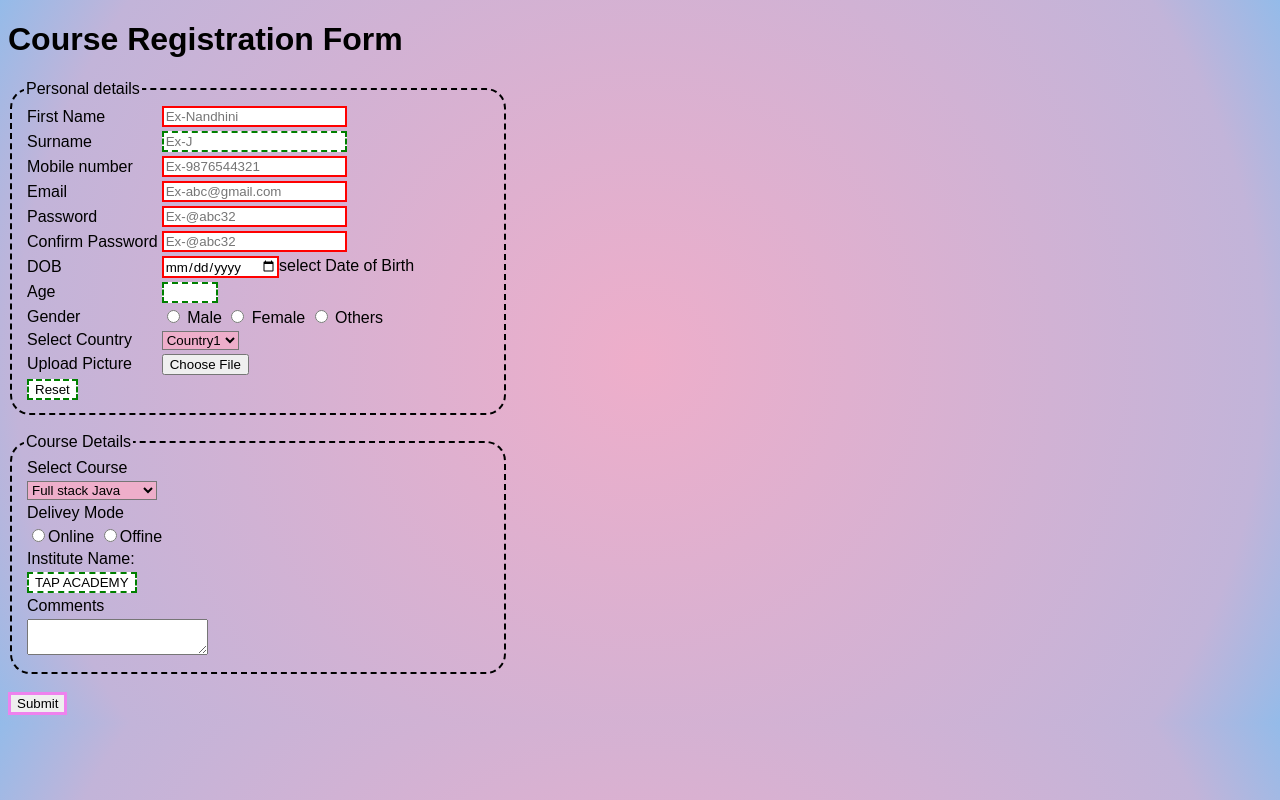
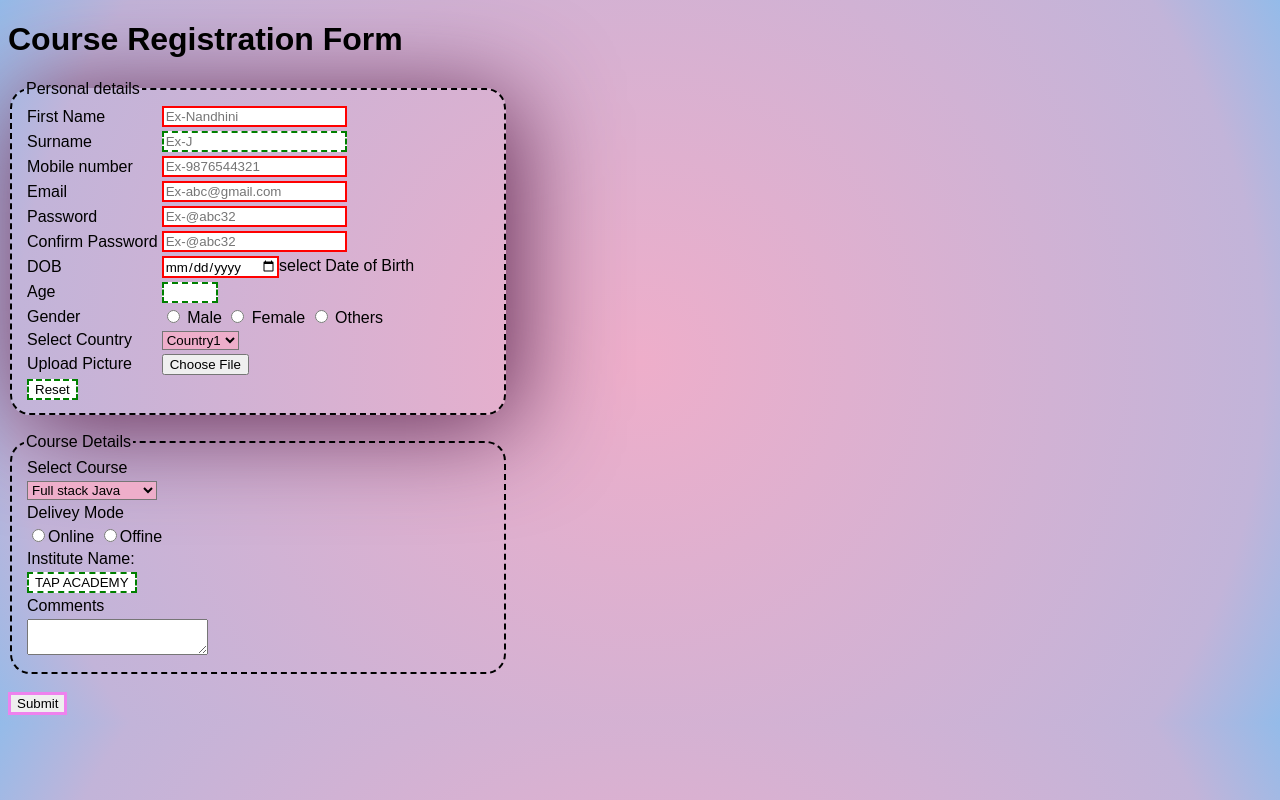
Before and after one commit to NandhiniJayavel/Html, a plain HTML site: page index.html in a window 1280 px wide. In both pictures the pointer is over the element 258 px from the left and 247 px from the top of the page. Drawn offline with Linux system fonts and the light colour scheme.

Commit message:
Update styles.css

```diff
--- a/styles.css
+++ b/styles.css
@@ -15,6 +15,9 @@ fieldset
 {
     border: 2px dashed black;
     border-radius: 20px ;
+}
+fieldset:hover{
+    box-shadow:10px 10px 100px rgb(98, 43, 83);
 }
 input:required{
     border: 2px solid red;
```
